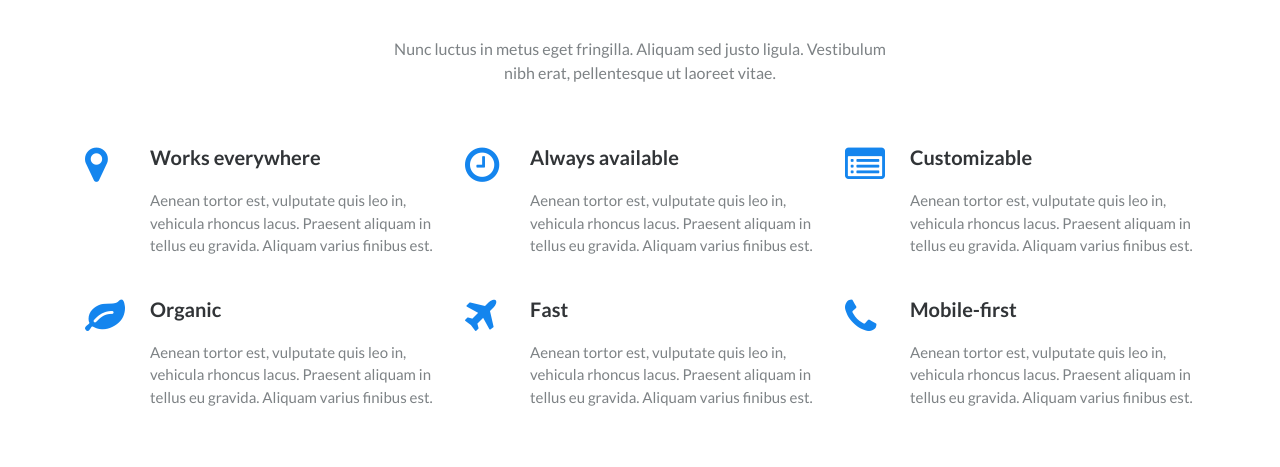
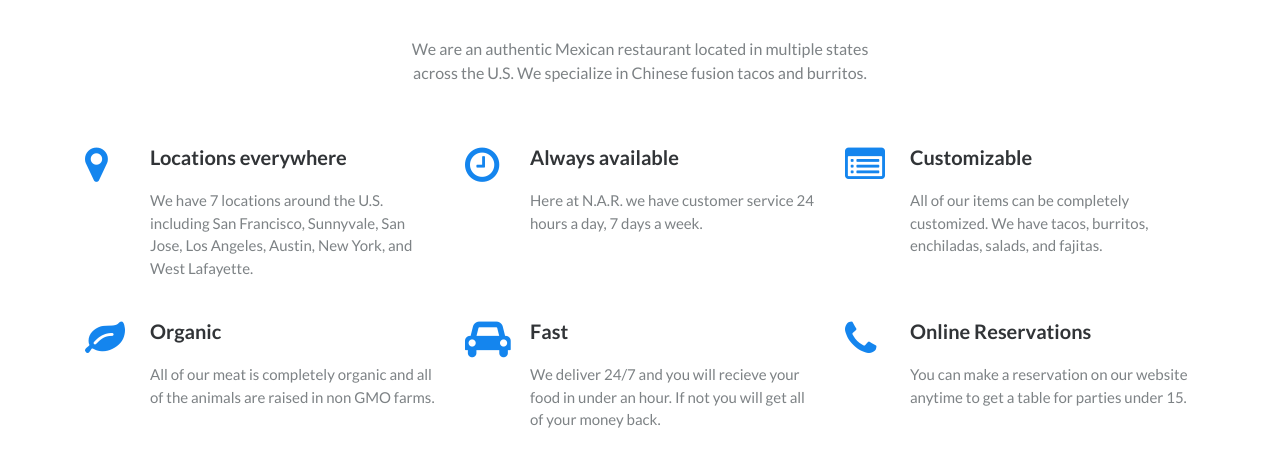
Before and after one commit to rohithravin/N.A.R.Reservations, a plain HTML site: page assets/aboutus.html in a window 1280 px wide. Shown: the part 137-604 px from the top of the page. Drawn offline with Linux system fonts and the light colour scheme.

Commit message:
About Us updated

```diff
--- a/assets/aboutus.html
+++ b/assets/aboutus.html
@@ -27,32 +27,32 @@
         <div class="container">
             <div class="intro">
                 <h2 class="text-center">About Us</h2>
-                <p class="text-center">Nunc luctus in metus eget fringilla. Aliquam sed justo ligula. Vestibulum nibh erat, pellentesque ut laoreet vitae. </p>
+                <p class="text-center">We are an authentic Mexican restaurant located in multiple states across the U.S. We specialize in Chinese fusion tacos and burritos.</p>
             </div>
             <div class="row features">
                 <div class="col-sm-6 col-lg-4 item"><i class="fa fa-map-marker icon"></i>
-                    <h3 class="name">Works everywhere</h3>
-                    <p class="description">Aenean tortor est, vulputate quis leo in, vehicula rhoncus lacus. Praesent aliquam in tellus eu gravida. Aliquam varius finibus est.</p>
+                    <h3 class="name">Locations everywhere</h3>
+                    <p class="description">We have 7 locations around the U.S. including San Francisco, Sunnyvale, San Jose, Los Angeles, Austin, New York, and West Lafayette. </p>
                 </div>
                 <div class="col-sm-6 col-lg-4 item"><i class="fa fa-clock-o icon"></i>
                     <h3 class="name">Always available</h3>
-                    <p class="description">Aenean tortor est, vulputate quis leo in, vehicula rhoncus lacus. Praesent aliquam in tellus eu gravida. Aliquam varius finibus est.</p>
+                    <p class="description">Here at N.A.R. we have customer service 24 hours a day, 7 days a week. </p>
                 </div>
                 <div class="col-sm-6 col-lg-4 item"><i class="fa fa-list-alt icon"></i>
                     <h3 class="name">Customizable</h3>
-                    <p class="description">Aenean tortor est, vulputate quis leo in, vehicula rhoncus lacus. Praesent aliquam in tellus eu gravida. Aliquam varius finibus est.</p>
+                    <p class="description">All of our items can be completely customized. We have tacos, burritos, enchiladas, salads, and fajitas.</p>
                 </div>
                 <div class="col-sm-6 col-lg-4 item"><i class="fa fa-leaf icon"></i>
                     <h3 class="name">Organic</h3>
-                    <p class="description">Aenean tortor est, vulputate quis leo in, vehicula rhoncus lacus. Praesent aliquam in tellus eu gravida. Aliquam varius finibus est.</p>
+                    <p class="description">All of our meat is completely organic and all of the animals are raised in non GMO farms.</p>
                 </div>
-                <div class="col-sm-6 col-lg-4 item"><i class="fa fa-plane icon"></i>
+                <div class="col-sm-6 col-lg-4 item"><i class="fa fa-car icon"></i>
                     <h3 class="name">Fast</h3>
-                    <p class="description">Aenean tortor est, vulputate quis leo in, vehicula rhoncus lacus. Praesent aliquam in tellus eu gravida. Aliquam varius finibus est.</p>
+                    <p class="description">We deliver 24/7 and you will recieve your food in under an hour. If not you will get all of your money back.</p>
                 </div>
                 <div class="col-sm-6 col-lg-4 item"><i class="fa fa-phone icon"></i>
-                    <h3 class="name">Mobile-first</h3>
-                    <p class="description">Aenean tortor est, vulputate quis leo in, vehicula rhoncus lacus. Praesent aliquam in tellus eu gravida. Aliquam varius finibus est.</p>
+                    <h3 class="name">Online Reservations</h3>
+                    <p class="description">You can make a reservation on our website anytime to get a table for parties under 15.</p>
                 </div>
             </div>
         </div>
```
